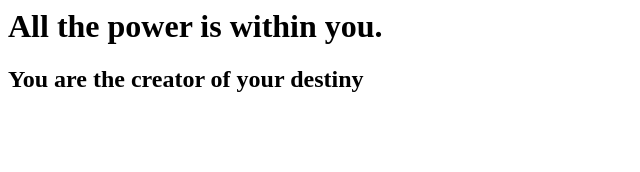
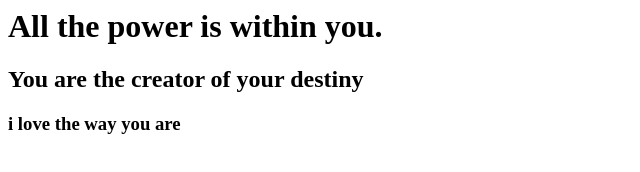
Before and after one commit to kelvindoh/firstgitrepos, a plain HTML site: page index.html in a window 1280 px wide. Shown: the whole page, without its empty margins (0-640 px from the left). Drawn offline with Linux system fonts and the light colour scheme.

Commit message:
added 3rd code

```diff
--- a/index.html
+++ b/index.html
@@ -2,5 +2,6 @@
 <body>
 <h1>All the power is within you. </h1>
 <h2>You are the creator of your destiny<h2>
+<h3>i love the way you are</h3>
 <body>
 <html>
```
